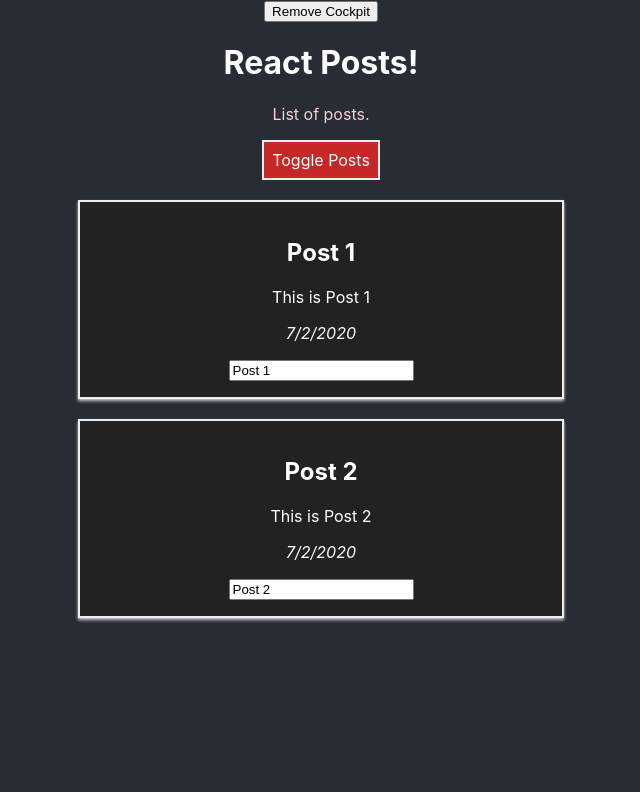
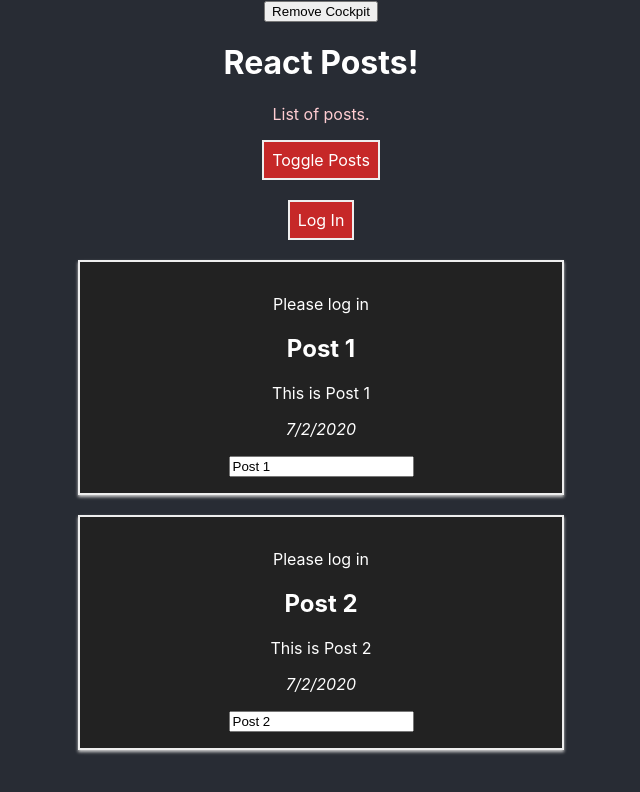
Before and after one commit to federico-allegrini/react-study-project, a React (Create React App) app: page / in a window 1280 px wide. Shown: the top 792 px of the page, without its empty margins (319-959 px from the left). Built offline with nearby package versions, Linux system fonts and the light colour scheme.

Commit message:
Using Context API for prop chain problems

```diff
--- a/src/components/Cockpit/Cockpit.js
+++ b/src/components/Cockpit/Cockpit.js
@@ -1,5 +1,6 @@
 import React, { useEffect, useRef } from "react";
 import classes from "./Cockpit.module.css";
+import AuthContext from "../../context/auth-context";
 const Cockpit = (props) => {
   const toggleBtnRef = useRef(null);
 
@@ -50,6 +51,18 @@
       >
         Toggle Posts
       </button>
+      <br></br>
+      <br></br>
+      <AuthContext.Consumer>
+        {(context) => (
+          <button onClick={context.login} className={btnClasses.join(" ")}>
+            Log In
+          </button>
+        )}
+      </AuthContext.Consumer>
+      {/* <button onClick={props.login} className={btnClasses.join(" ")}>
+        Log In
+      </button> */}
     </div>
   );
 };
--- a/src/components/Posts/Post/Post.js
+++ b/src/components/Posts/Post/Post.js
@@ -2,6 +2,7 @@
 import PropTypes from "prop-types";
 import withClass from "../../../hoc/withClass";
 import classes from "./Post.module.css";
+import AuthContext from "../../../context/auth-context";
 class Post extends Component {
   constructor(props) {
     super(props);
@@ -19,6 +20,12 @@
     console.log("[Post.js] rendering...");
     return (
       <Fragment>
+        <AuthContext.Consumer>
+          {(context) =>
+            context.authenticated ? <p>Authenticated!</p> : <p>Please log in</p>
+          }
+        </AuthContext.Consumer>
+        {/* {this.props.isAuth ? <p>Authenticated!</p> : <p>Please log in</p>} */}
         <h2 ref={this.h2ElementRef} onClick={this.props.click}>
           {this.props.title}
         </h2>
--- a/src/components/Posts/Posts.js
+++ b/src/components/Posts/Posts.js
@@ -56,6 +56,7 @@
           click={() => this.props.clicked(index)}
           changed={(event) => this.props.changed(event, post.id)}
           key={post.id}
+          // isAuth={this.props.isAuthenticated}
         >
           {new Date().toLocaleDateString()}
         </Post>
--- a/src/containers/App.js
+++ b/src/containers/App.js
@@ -3,6 +3,7 @@
 import Posts from "../components/Posts/Posts";
 import Cockpit from "../components/Cockpit/Cockpit";
 import withClass from "../hoc/withClass";
+import AuthContext from "../context/auth-context";
 
 class App extends Component {
   constructor(props) {
@@ -20,6 +21,7 @@
     postsVisibility: false,
     showCockpit: true,
     changeCounter: 0,
+    authenticated: false,
   };
 
   static getDerivedStateFromProps(props, state) {
@@ -75,6 +77,10 @@
     this.setState({ posts: posts });
   };
 
+  loginHandler = () => {
+    this.setState({ authenticated: true });
+  };
+
   render() {
     console.log("[App.js] render");
     let posts = null;
@@ -85,6 +91,7 @@
             posts={this.state.posts}
             clicked={this.deletePostHandler}
             changed={this.titleChangedHandler}
+            // isAuthenticated={this.state.authenticated}
           />
         </div>
       );
@@ -95,15 +102,23 @@
         <button onClick={() => this.setState({ showCockpit: false })}>
           Remove Cockpit
         </button>
+        <AuthContext.Provider
+          value={{
+            authenticated: this.state.authenticated,
+            login: this.loginHandler,
+          }}
+        >
           {this.state.showCockpit ? (
             <Cockpit
               title={this.props.appTitle}
               postsLength={this.state.posts.length}
               postsVisibility={this.state.postsVisibility}
               clicked={this.togglePostHandler}
+              // login={this.loginHandler}
             />
           ) : null}
           {posts}
+        </AuthContext.Provider>
       </Fragment>
     );
   }
--- /dev/null
+++ b/src/context/auth-context.js
@@ -0,0 +1,6 @@
+import React from "react";
+const authContext = React.createContext({
+  authenticated: false,
+  login: () => {},
+});
+export default authContext;
```
Also changed, not shown: 1 other file (tests, documents, lock files or other folders). Lines whose indentation alone changed are shown as unchanged.
